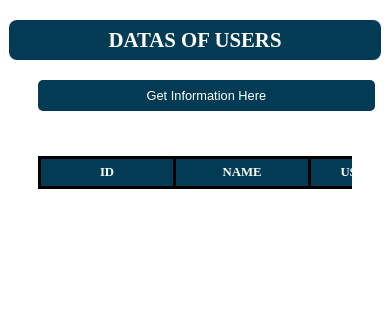
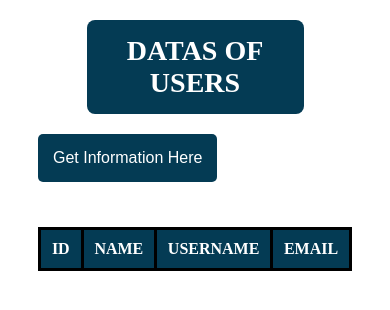
Before and after one commit to theerthabiju/apiusertable, a plain HTML site: page index.html in a window 390 px wide. Drawn offline with nearby package versions, Linux system fonts and the light colour scheme.

Commit message:
Update style.css

```diff
--- a/assets/css/style.css
+++ b/assets/css/style.css
@@ -46,48 +46,3 @@ th{
     color: white;
 
 }
-
-@media (max-width: 768px) {
-    .heading {
-        font-size: 1.5rem;
-        padding: 10px;
-        width: 95%;
-    }
-
-    .getuserbtn {
-        font-size: 0.9rem;
-        padding: 10px;
-        width: 80%;
-    }
-
-    .table {
-        display: block;
-        overflow-x: auto;
-        white-space: nowrap;
-    }
-
-    th, td {
-        min-width: 150px;
-        font-size: 0.9rem;
-        padding: 8px;
-    }
-}
-
-@media (max-width: 480px) {
-    .heading {
-        font-size: 1.3rem;
-        padding: 8px;
-    }
-
-    .getuserbtn {
-        font-size: 0.8rem;
-        padding: 8px;
-        width: 90%;
-    }
-
-    th, td {
-        min-width: 120px;
-        font-size: 0.8rem;
-        padding: 6px;
-    }
-}
```
